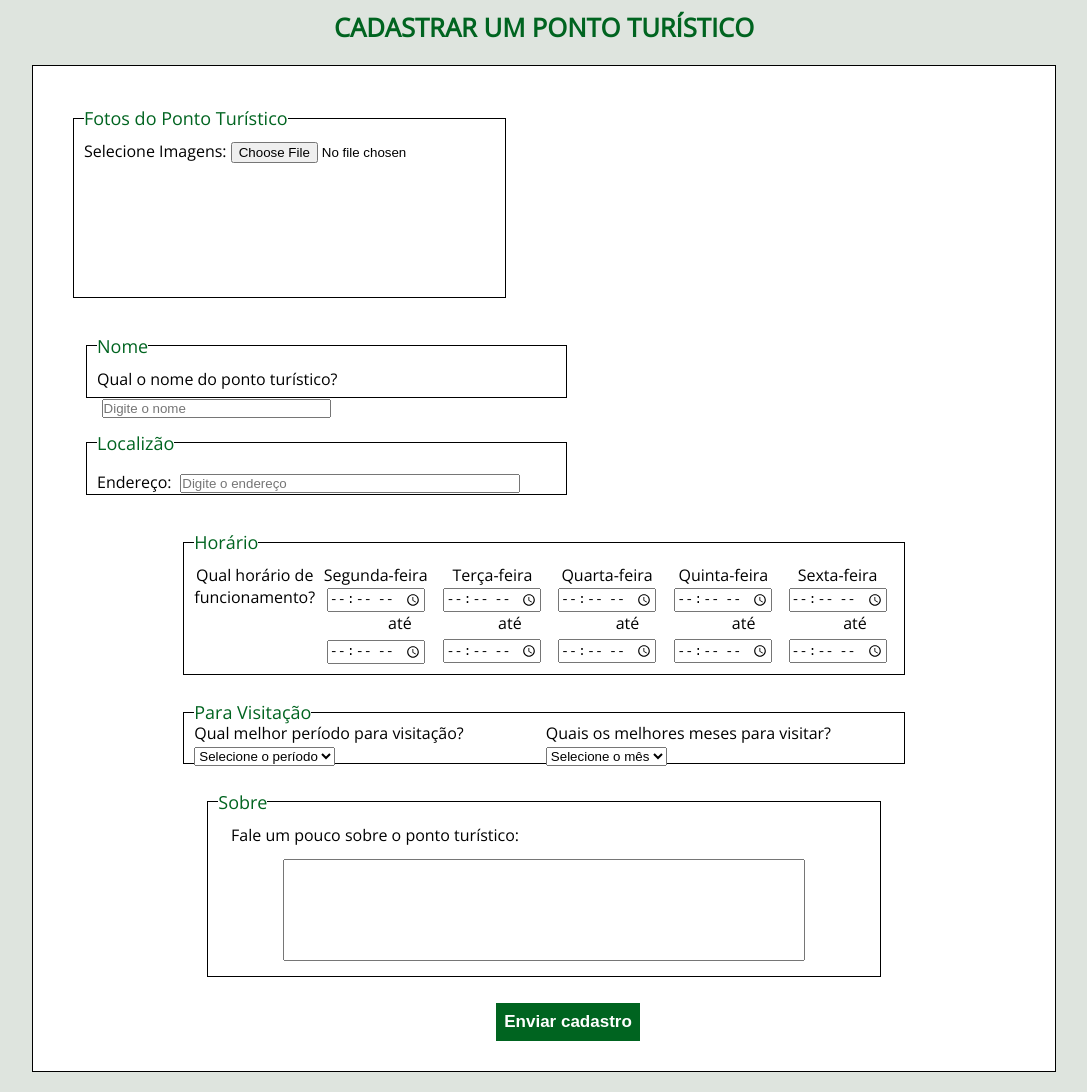
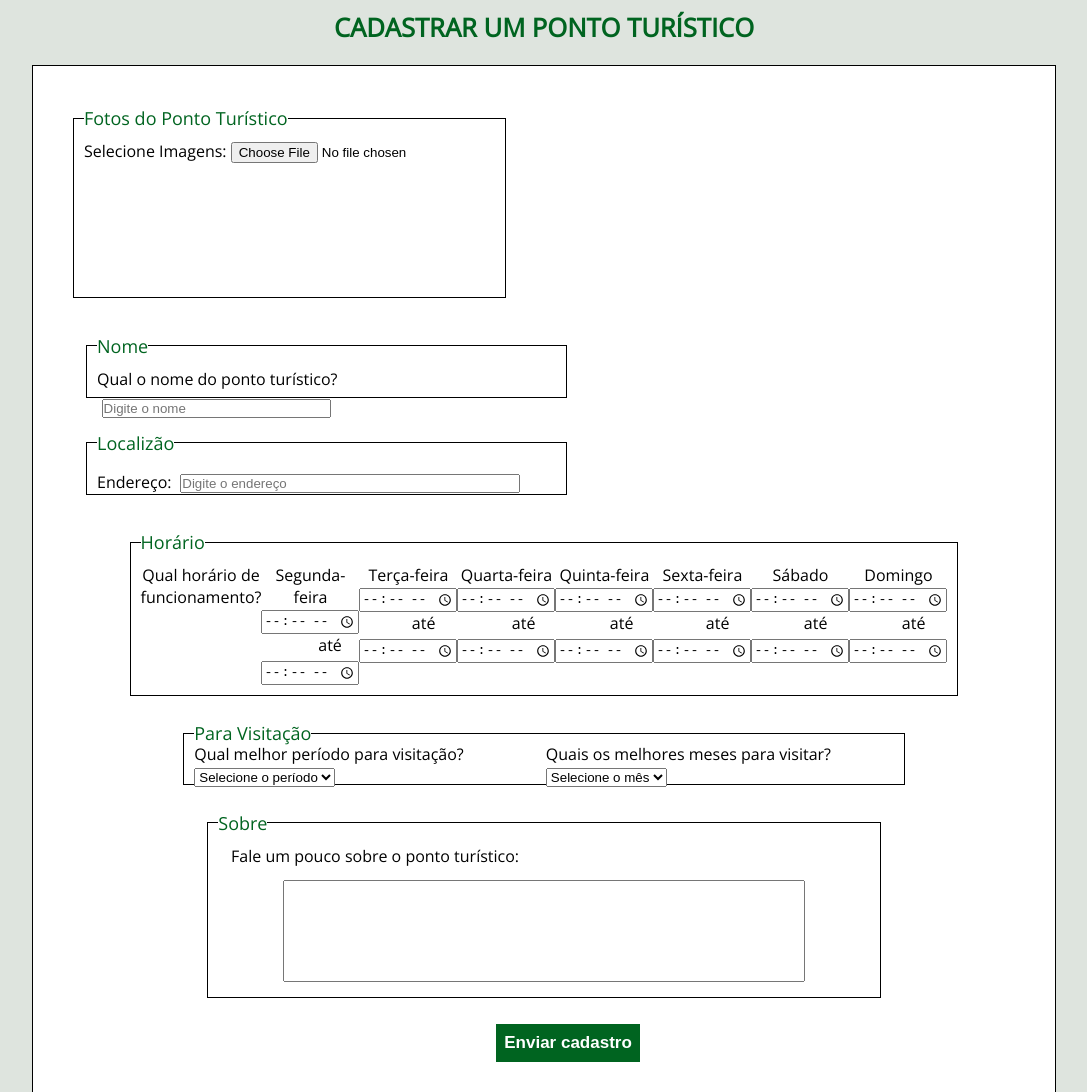
Before and after one commit to EduFZ/Ativ.-Forms, a plain HTML site: page index.html in a window 1280 px wide. Shown: the top 1092 px of the page, without its empty margins (96-1183 px from the left). Drawn offline with nearby package versions, Linux system fonts and the light colour scheme.

Commit message:
Adicionado opções Sábado e Domingo

```diff
--- a/index.html
+++ b/index.html
@@ -85,6 +85,20 @@
                     <label class="horaC" for="sexta2">até</label>
                     <input class="horaB" type="time" id="sexta2" required>
                 </p>
+                <p>
+                    <label for="sabado1">Sábado</label>
+                    <input type="time" id="sabado1" required>
+
+                    <label class="horaC" for="sabado2">até</label>
+                    <input class="horaB" type="time" id="sabado2" required>
+                </p>
+                <p>
+                    <label for="domingo1">Domingo</label>
+                    <input type="time" id="domingo1" required>
+
+                    <label class="horaC" for="domingo2">até</label>
+                    <input class="horaB" type="time" id="domingo2" required>
+                </p>
 
 
 
```
